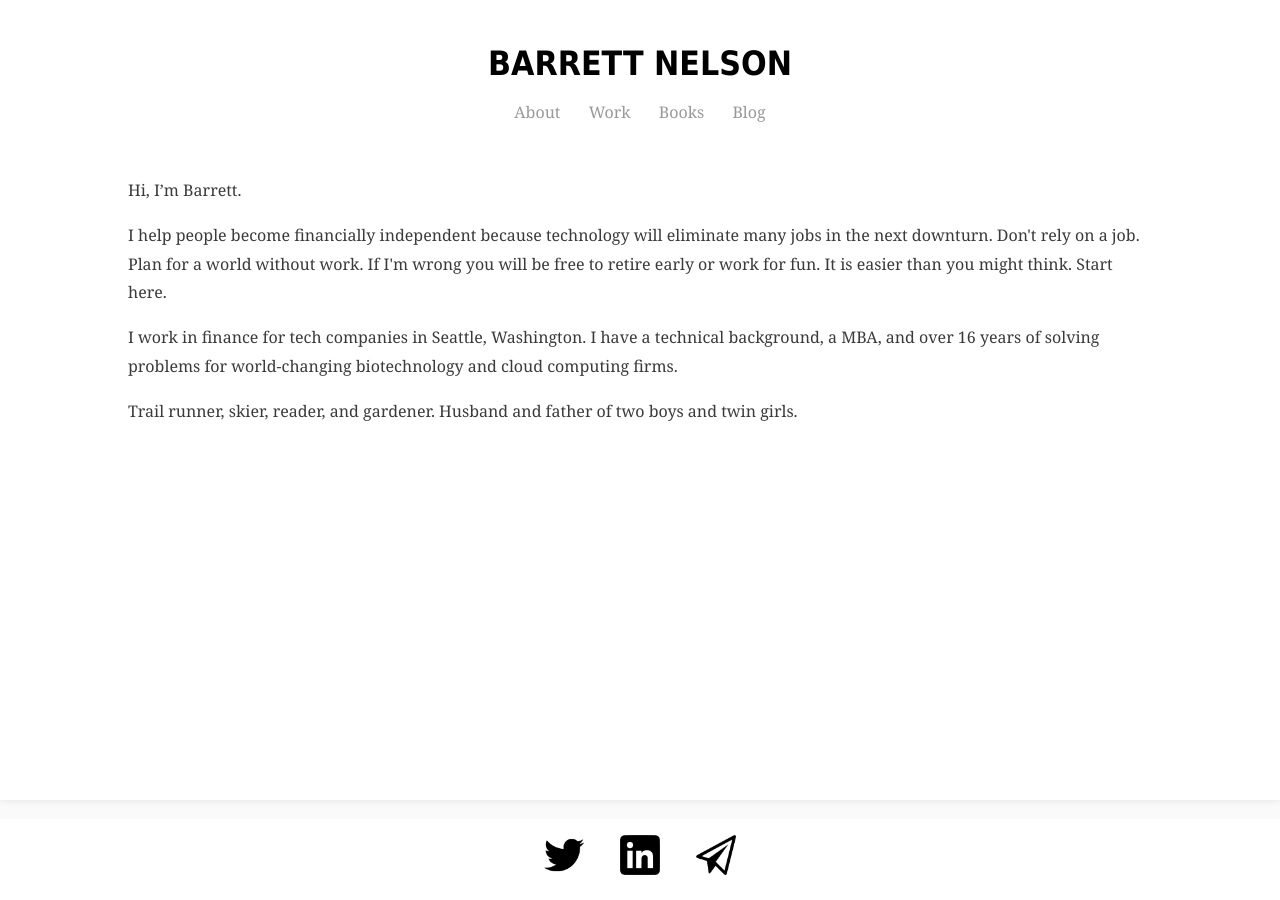
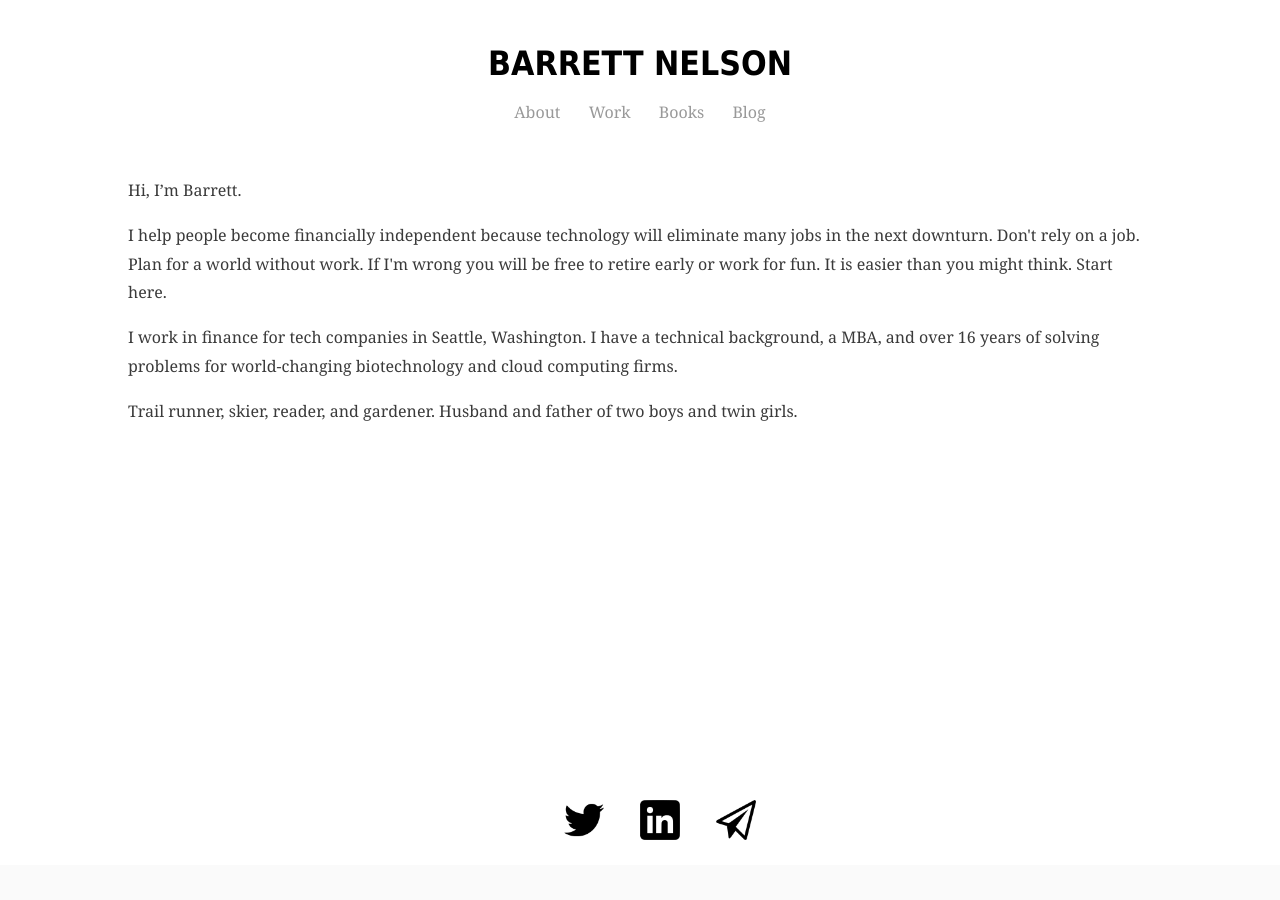
Before and after one commit to bstnel/bstnel.github.io, a Jekyll site: the page index.html, which Jekyll copies as it is, in a window 1280 px wide. Built offline with Jekyll 4.4.1, drawn with Linux system fonts in a browser that asks for light colours.

Commit message:
Update main.css

```diff
--- a/css/main.css
+++ b/css/main.css
@@ -150,11 +150,9 @@ a{
     color: #3a3a3a;
 }
 .footer {
-  position: fixed;
   right: 0;
   bottom: 0;
   left: 0;
-  padding: 1em;
   margin: 0;
   background-color: white;
   text-align: center;
@@ -169,7 +167,6 @@ a{
     text-align: center;
     padding-left: 1em;
     padding-right: 1em;
+    padding-bottom: 1em;
     text-decoration: none;
 }
-.footer li a:hover {
-    color: #3a3a3a;
```
